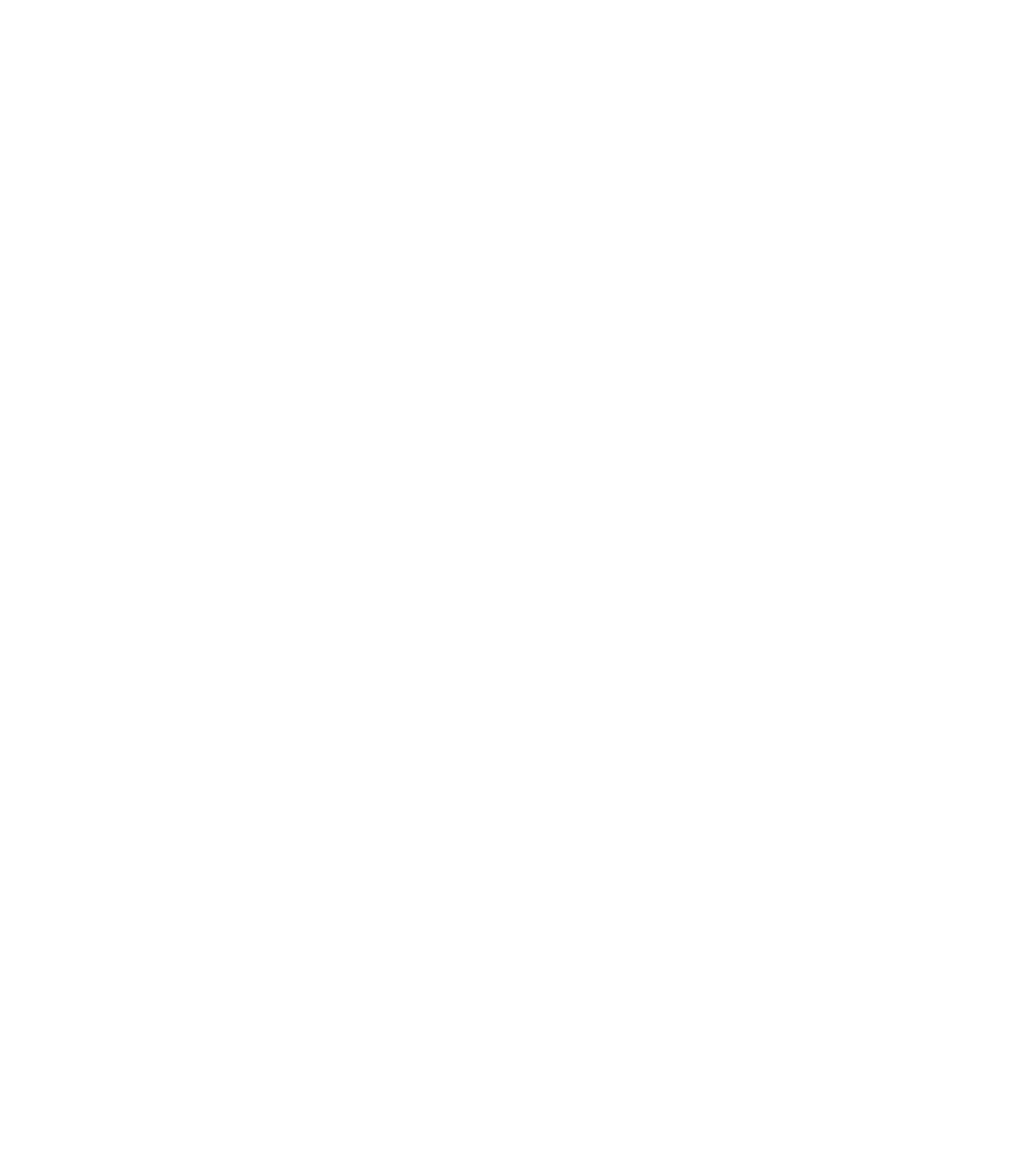
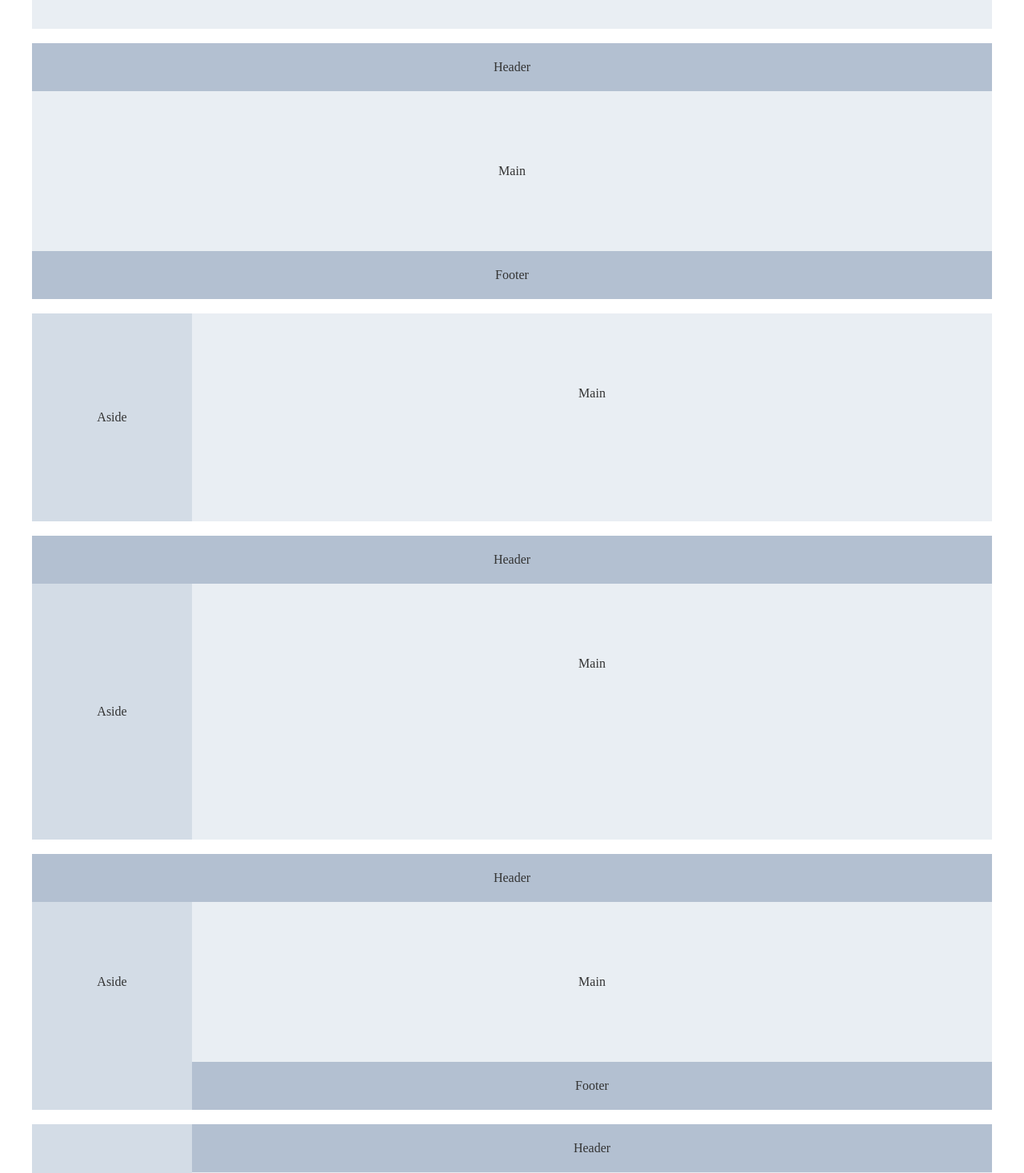
Before and after one commit to zhangyanling77/zyl-ui, a Vue app: page / in a window 1280 px wide. Shown: the part 1330-2797 px from the top of the page at 80% size. Before the commit the page ends 1086 px from the top, so only its background shows below. Built offline with nearby package versions, Linux system fonts and the light colour scheme.

Commit message:
feat:layout

```diff
--- a/src/App.vue
+++ b/src/App.vue
@@ -108,6 +108,59 @@
         </zyl-row>
       </div>
       <h1>Layout 布局组件</h1>
+      <div class="block">
+        <zyl-container>
+          <zyl-header>Header</zyl-header>
+          <zyl-main>Main</zyl-main>
+        </zyl-container>
+        <br />
+        <zyl-container>
+          <zyl-header>Header</zyl-header>
+          <zyl-main>Main</zyl-main>
+          <zyl-footer>Footer</zyl-footer>
+        </zyl-container>
+        <br />
+        <zyl-container>
+          <zyl-aside width="200px">Aside</zyl-aside>
+          <zyl-main>Main</zyl-main>
+        </zyl-container>
+        <br />
+        <zyl-container>
+          <zyl-header>Header</zyl-header>
+          <zyl-container>
+            <zyl-aside width="200px">Aside</zyl-aside>
+            <zyl-main>Main</zyl-main>
+          </zyl-container>
+        </zyl-container>
+        <br />
+        <zyl-container>
+          <zyl-header>Header</zyl-header>
+          <zyl-container>
+            <zyl-aside width="200px">Aside</zyl-aside>
+            <zyl-container>
+              <zyl-main>Main</zyl-main>
+              <zyl-footer>Footer</zyl-footer>
+            </zyl-container>
+          </zyl-container>
+        </zyl-container>
+        <br />
+        <zyl-container>
+          <zyl-aside width="200px">Aside</zyl-aside>
+          <zyl-container>
+            <zyl-header>Header</zyl-header>
+            <zyl-main>Main</zyl-main>
+          </zyl-container>
+        </zyl-container>
+        <br />
+        <zyl-container>
+          <zyl-aside width="200px">Aside</zyl-aside>
+          <zyl-container>
+            <zyl-header>Header</zyl-header>
+            <zyl-main>Main</zyl-main>
+            <zyl-footer>Footer</zyl-footer>
+          </zyl-container>
+        </zyl-container>
+      </div>
     </div>
   </div>
 </template>
@@ -140,5 +193,38 @@ export default {
     border-radius: 4px;
     min-height: 36px;
   }
+  .zyl-header, .zyl-footer {
+    background-color: #B3C0D1;
+    color: #333;
+    text-align: center;
+    line-height: 60px;
+  }
+
+  .zyl-aside {
+    background-color: #D3DCE6;
+    color: #333;
+    text-align: center;
+    line-height: 200px;
+  }
+
+  .zyl-main {
+    background-color: #E9EEF3;
+    color: #333;
+    text-align: center;
+    line-height: 160px;
+  }
+
+  body > .zyl-container {
+    margin-bottom: 40px;
+  }
+
+  .zyl-container:nth-child(5) .zyl-aside,
+  .zyl-container:nth-child(6) .zyl-aside {
+    line-height: 260px;
+  }
+
+  .zyl-container:nth-child(7) .zyl-aside {
+    line-height: 320px;
+  }
 }
 </style>
--- a/src/packages/container/aside.vue
+++ b/src/packages/container/aside.vue
@@ -1,6 +1,8 @@
 <template>
   <aside class="zyl-aside" :style="{width}">
-    <slot></slot>
+    <slot>
+
+    </slot>
   </aside>
 </template>
 
--- a/src/packages/container/container.vue
+++ b/src/packages/container/container.vue
@@ -26,7 +26,7 @@ export default {
   flex-direction: row;
   flex:1
 }
-.zyl-container .isVertical {
+.zyl-container.isVertical {
   flex-direction: column;
 }
 </style>
```
